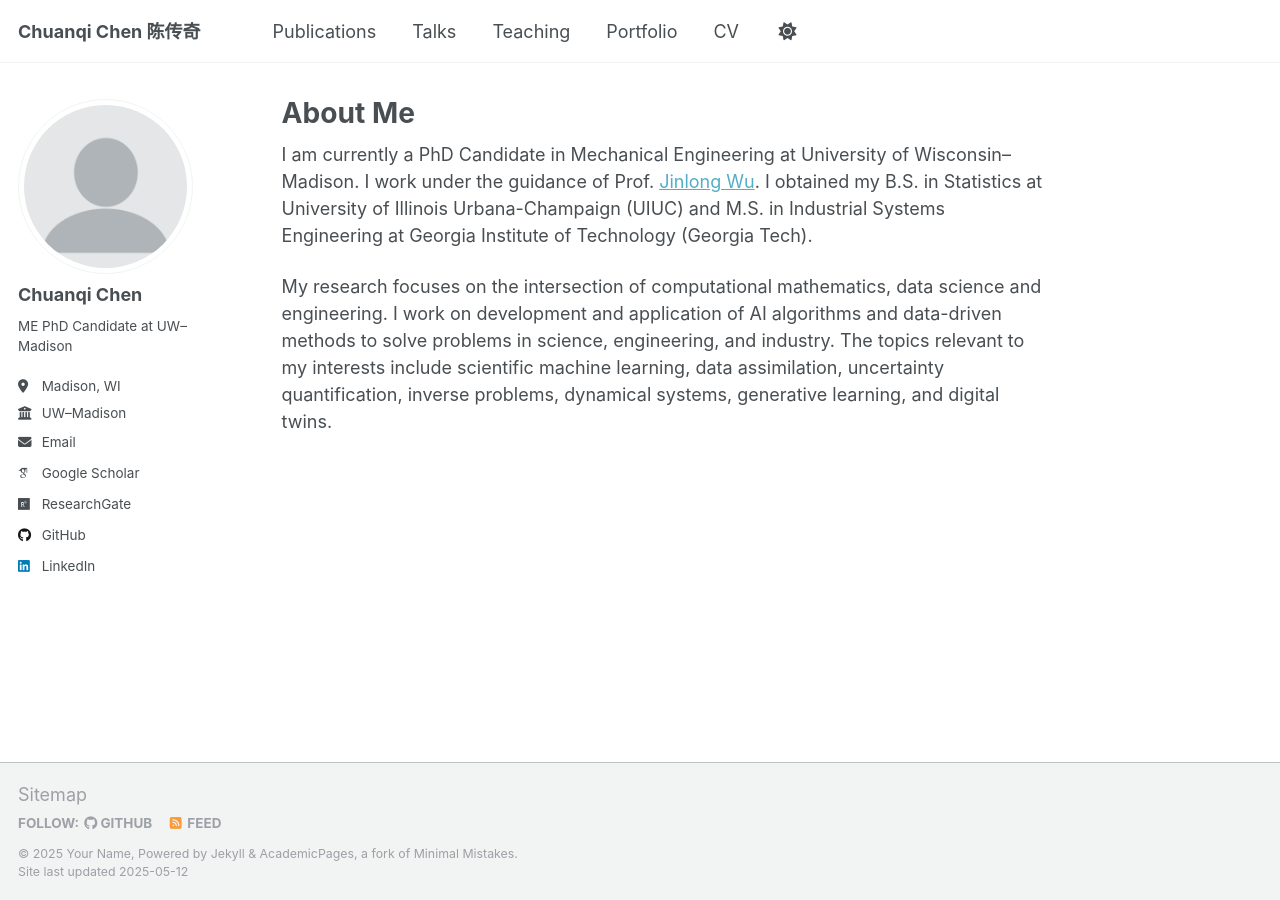
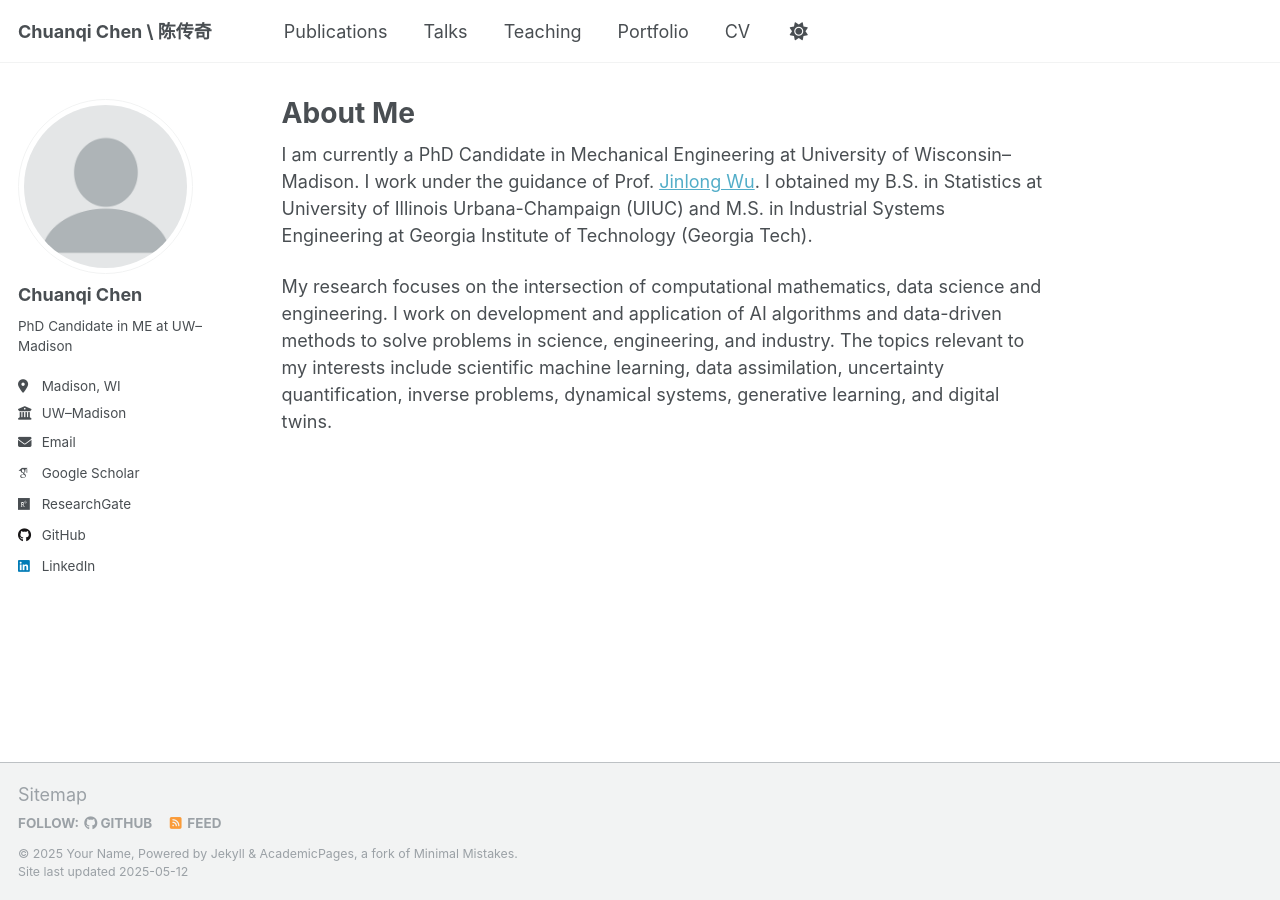
Before and after one commit to Chuanqi-Chen/Chuanqi-Chen.github.io, a Jekyll site: the page built from _pages/about.md, in a window 1280 px wide. Built offline with Jekyll 4.4.1, drawn with Linux system fonts in a browser that asks for light colours; some web fonts are replaced.

```diff
--- a/_config.yml
+++ b/_config.yml
@@ -9,8 +9,8 @@
 # Basic Site Settings
 locale                   : "en-US"
 site_theme               : "default"
-title                    : "Chuanqi Chen  陈传奇"
-title_separator          : " "
+title                    : "Chuanqi Chen \\ 陈传奇"
+title_separator          : ""
 name                     : &name "Your Name"
 description              : &description "personal description"
 url                      : https://Chuanqi-Chen.github.io
@@ -25,7 +25,7 @@ author:
   avatar           : "profile.png"
   name             : "Chuanqi Chen"
   pronouns         : # example: "she/her"
-  bio              : "ME PhD Candidate at UW–Madison"
+  bio              : "PhD Candidate in ME at UW–Madison"
   location         : "Madison, WI"
   employer         : "UW–Madison"
   uri              : # URL
```
